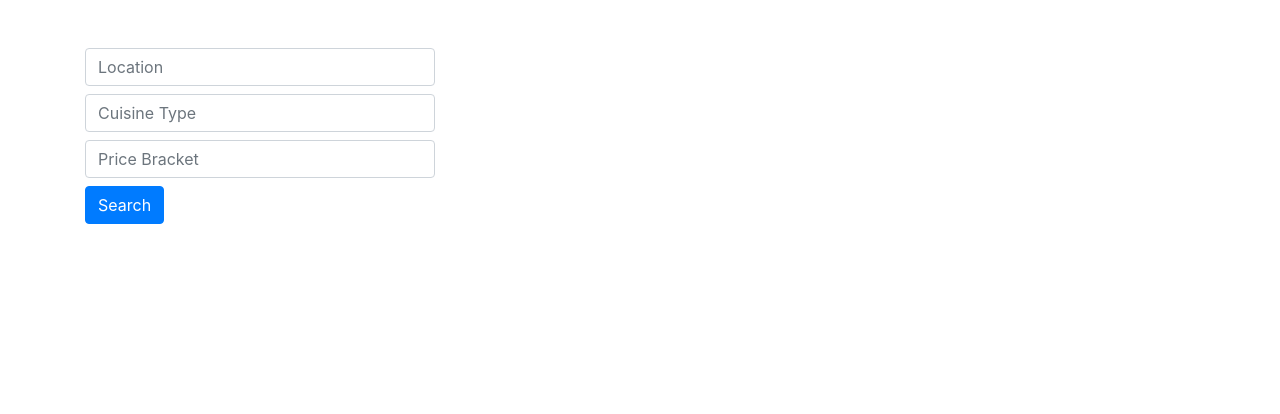
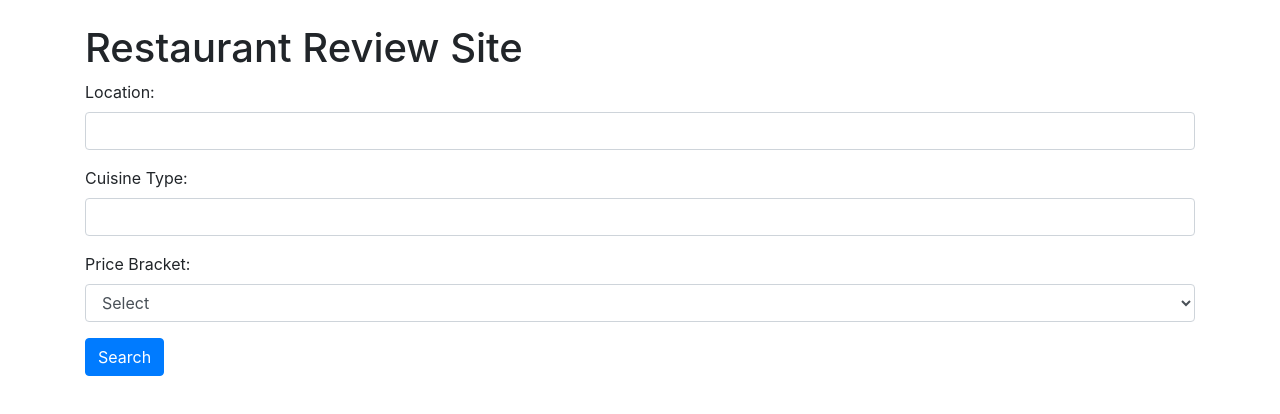
Before and after one commit to mandyjmiller/Food-Finder, a plain HTML site: page index.html in a window 1280 px wide. Drawn offline with nearby package versions, Linux system fonts and the light colour scheme.

Commit message:
amended index.html

```diff
--- a/index.html
+++ b/index.html
@@ -5,32 +5,44 @@
   <meta name="viewport" content="width=device-width, initial-scale=1.0">
   <title>Restaurant Review Site</title>
   <link rel="stylesheet" href="https://stackpath.bootstrapcdn.com/bootstrap/4.5.2/css/bootstrap.min.css">
-  <!-- <link rel="stylesheet" href="assets/css/styles.css"> -->
-  <script src="https://code.jquery.com/jquery-3.5.1.min.js"></script>
-
+  <link rel="stylesheet" href="styles.css">
 </head>
 <body>
 
+  <div class="container mt-4">
+    <h1>Restaurant Review Site</h1>
 
-  <div class="container mt-5">
-    <div class="row">
-      <div class="col-md-4">
-        <input type="text" id="locationInput" class="form-control mb-2" placeholder="Location">
-        <input type="text" id="cuisineInput" class="form-control mb-2" placeholder="Cuisine Type">
-        <input type="number" id="priceInput" class="form-control mb-2" placeholder="Price Bracket">
-        <button id="searchButton" class="btn btn-primary">Search</button>
-      </div>
-      <div class="col-md-8">
-        <div id="results"></div>
-      </div>
+    <div class="form-group">
+      <label for="location">Location:</label>
+      <input type="text" class="form-control" id="location">
     </div>
+
+    <div class="form-group">
+      <label for="cuisine">Cuisine Type:</label>
+      <input type="text" class="form-control" id="cuisine">
+    </div>
+
+    <div class="form-group">
+      <label for="price">Price Bracket:</label>
+      <select class="form-control" id="price">
+        <option value="">Select</option>
+        <option value="$">Low</option>
+        <option value="$$">Medium</option>
+        <option value="$$$">High</option>
+      </select>
+    </div>
+
+    <button class="btn btn-primary" id="searchBtn">Search</button>
+
+    <div id="results" class="mt-4"></div>
+
   </div>
 
-  <!-- CONTENT -->
+  <script src="https://code.jquery.com/jquery-3.5.1.min.js"></script>
+  <script src="https://cdn.jsdelivr.net/npm/@popperjs/core@2.5.1/dist/umd/popper.min.js"></script>
+  <script src="https://stackpath.bootstrapcdn.com/bootstrap/4.5.2/js/bootstrap.min.js"></script>
+  <script src="https://unpkg.com/axios/dist/axios.min.js"></script>
+  <script src="script.js"></script>
 
-  <script src="https://cdnjs.cloudflare.com/ajax/libs/popper.js/1.16.0/umd/popper.min.js"></script>
-  <script src="https://stackpath.bootstrapcdn.com/bootstrap/4.5.2/js/bootstrap.min.js"></script>
-  <!-- Your custom JavaScript -->
-  <script src="script.js"></script>
 </body>
 </html>
```
